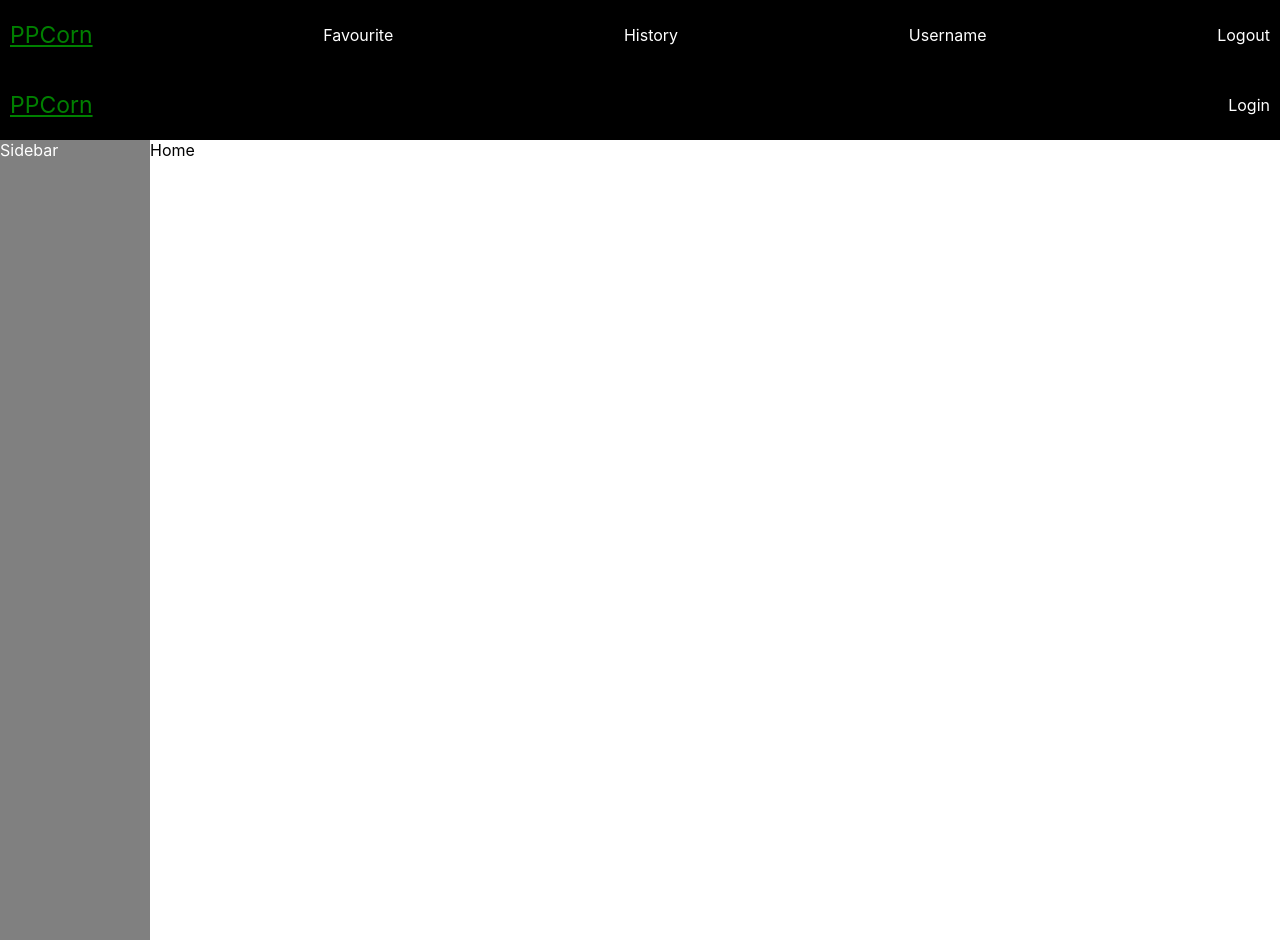
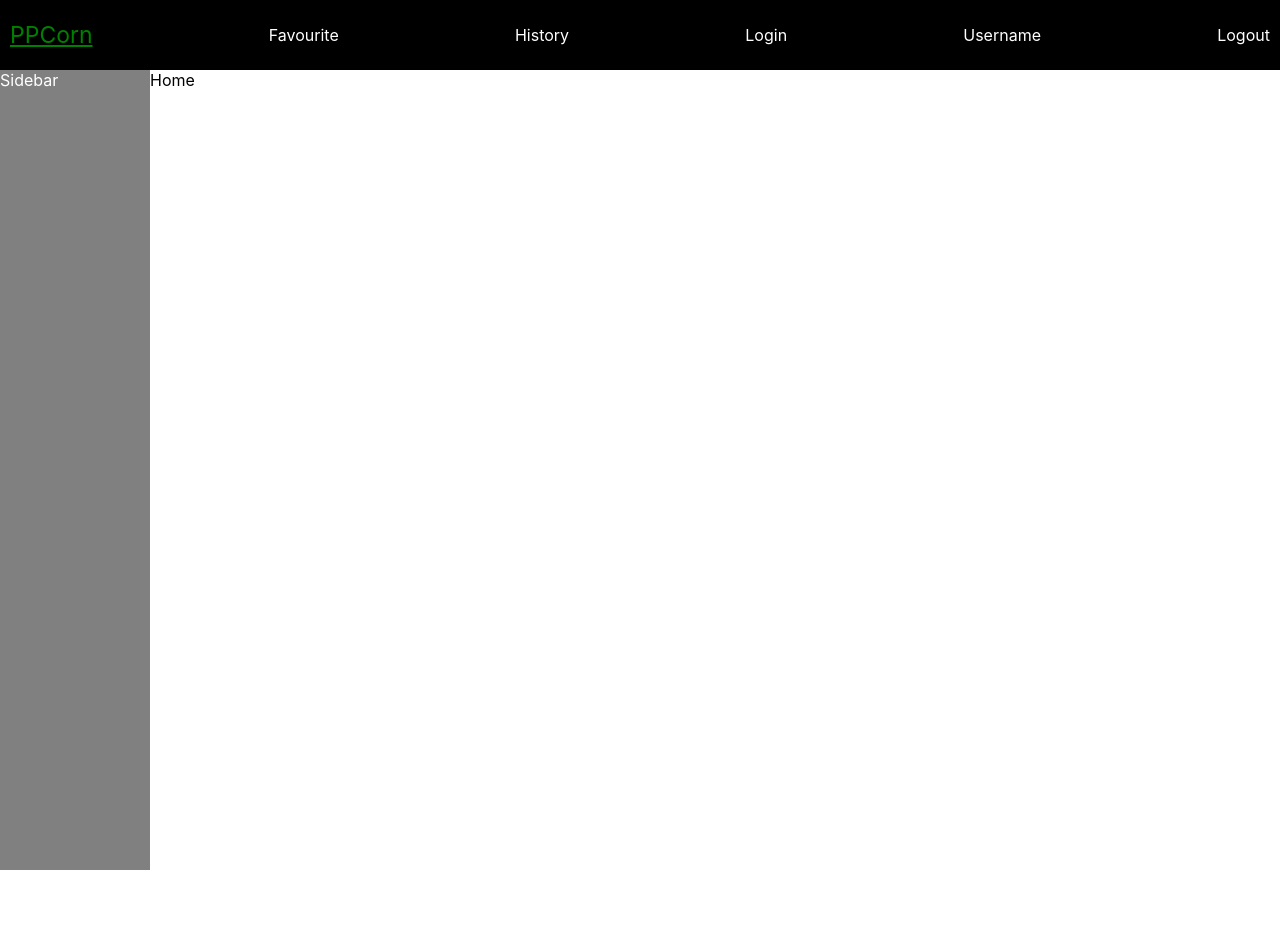
Before and after one commit to IanaChyrva/Andersen-ReactIntensive-MoviedDB, a React (Create React App) app: page / in a window 1280 px wide. After the commit the page ends 870 px from the top, so only its background shows below. Built offline with nearby package versions, Linux system fonts and the light colour scheme.

Commit message:
Removed extra Header component

```diff
--- a/src/App.js
+++ b/src/App.js
@@ -2,15 +2,14 @@ import React from 'react';
 import { BrowserRouter as Router } from 'react-router-dom';
 
 import './App.css';
-import HeaderLoggedIn from './components/header/HeaderLoggedIn';
 import Header from './components/header/Header';
+
 import Main from './components/main/Main';
 import Sidebar from './components/sidebar/Sidebar';
 
 function App() {
   return (
     <Router>
-      <HeaderLoggedIn />
       <Header />
       <div className='body'>
         <Sidebar />
--- a/src/components/header/Header.jsx
+++ b/src/components/header/Header.jsx
@@ -15,12 +15,35 @@ export default function Header() {
         </NavLink>
       </div>
       <NavLink
+        to='/favourite'
+        className={styles.item}
+        activeClassName={styles.selected}
+      >
+        Favourite
+      </NavLink>
+
+      <NavLink
+        to='/history'
+        className={styles.item}
+        activeClassName={styles.selected}
+      >
+        History
+      </NavLink>
+      <NavLink
         to='/login'
         className={styles.item}
         activeClassName={styles.selected}
       >
         Login
       </NavLink>
+      <div>Username</div>
+      <NavLink
+        to='/logout'
+        className={styles.item}
+        activeClassName={styles.selected}
+      >
+        Logout
+      </NavLink>
     </header>
   );
 }
--- a/src/components/header/HeaderLoggedIn.jsx
+++ /dev/null
@@ -1,41 +0,0 @@
-import React from 'react';
-import { NavLink } from 'react-router-dom';
-import styles from './Header.module.css';
-
-export default function HeaderLoggedIn() {
-  return (
-    <header className={styles.header}>
-      <div className={styles.logoContainer}>
-        <NavLink
-          to='/'
-          className={styles.logo}
-          activeClassName={styles.selected}
-        >
-          PPCorn
-        </NavLink>
-      </div>
-      <NavLink
-        to='/favourite'
-        className={styles.item}
-        activeClassName={styles.selected}
-      >
-        Favourite
-      </NavLink>
-      <NavLink
-        to='/history'
-        className={styles.item}
-        activeClassName={styles.selected}
-      >
-        History
-      </NavLink>
-      <div>Username</div>
-      <NavLink
-        to='/logout'
-        className={styles.item}
-        activeClassName={styles.selected}
-      >
-        Logout
-      </NavLink>
-    </header>
-  );
-}
```
